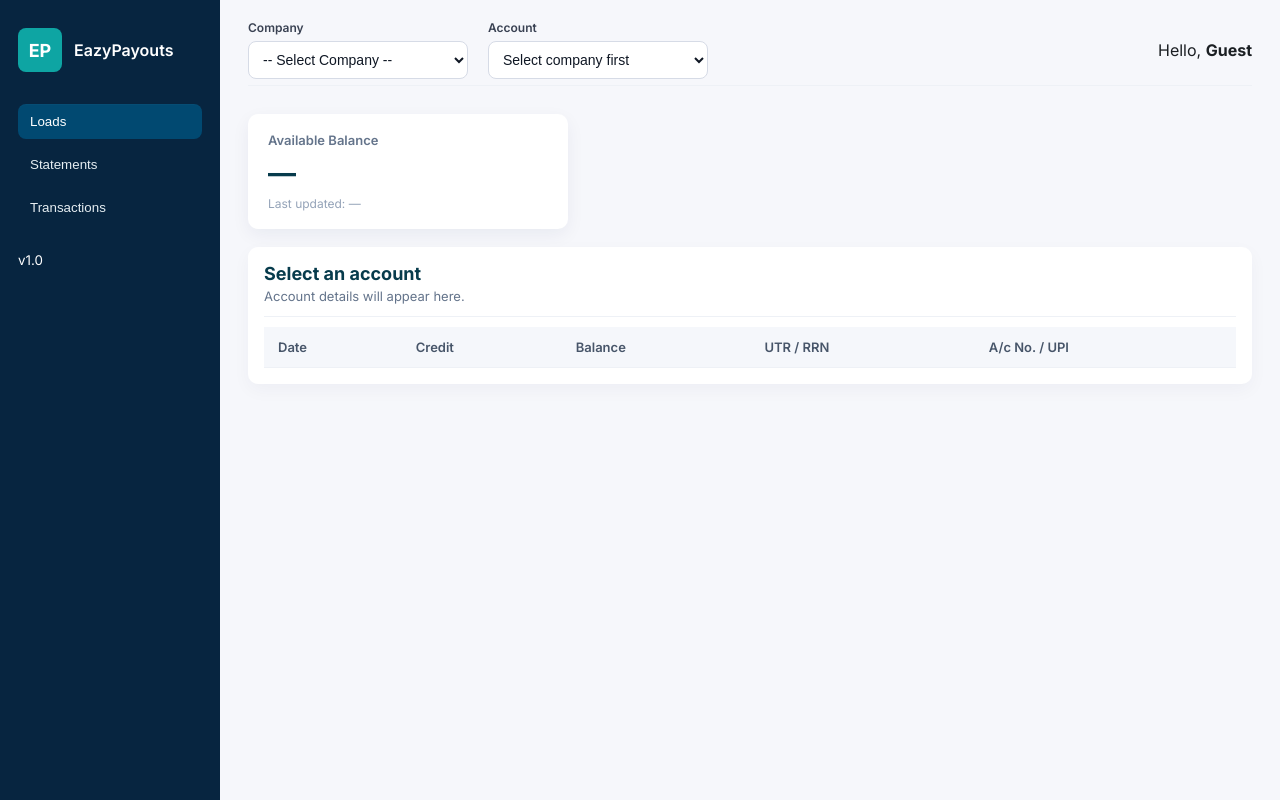
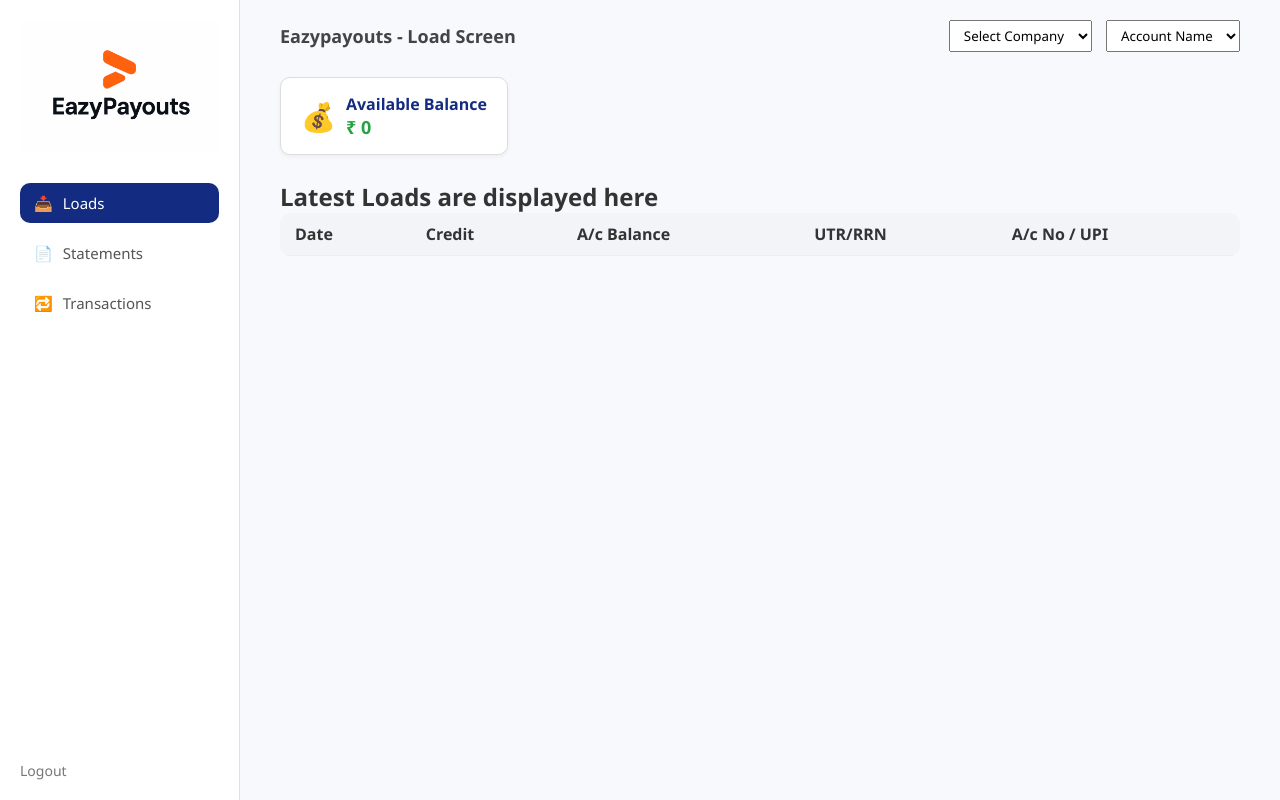
Before and after one commit to shradha11857/mockup-dashboard, a plain HTML site: page index.html in a window 1280 px wide. Drawn offline with Linux system fonts and the light colour scheme.

Commit message:
Updated project layout, styles and logo as per Figma feedback

```diff
--- a/data.json
+++ b/data.json
@@ -1,54 +1,92 @@
 {
   "companies": [
     {
-      "id": "C1",
-      "name": "EscrowStack Pvt Ltd",
+      "name": "EazyPayouts",
       "accounts": [
         {
-          "id": "C1-A1",
-          "name": "Escrow - Current A/c 1",
-          "details": "IFSC: ESC001 | Type: Current",
-          "balance": "₹88,888.00",
-          "lastUpdated": "2025-10-27 18:40",
-          "transactions": [
-            { "date": "2025-10-27", "credit": "₹20,000", "balance": "₹88,888.00", "utr": "UTR1001", "accountNo": "XXXX1234" },
-            { "date": "2025-10-26", "credit": "₹5,000", "balance": "₹68,888.00", "utr": "UTR1000", "accountNo": "XXXX1234" }
+          "name": "Account 1",
+          "balance": 8888888888,
+          "loads": [
+            {
+              "date": "07/05/2024 01:04 PM",
+              "credit": 21337,
+              "balance": 21337,
+              "utr": "1000000",
+              "account": "AC0CF7RRUY407QHU"
+            },
+            {
+              "date": "04/05/2024 12:38 PM",
+              "credit": 21337,
+              "balance": 21337,
+              "utr": "CMS4136431811",
+              "account": "0104SLNEFTPL"
+            }
           ]
         },
         {
-          "id": "C1-A2",
-          "name": "Escrow - Savings A/c 2",
-          "details": "IFSC: ESC002 | Type: Savings",
-          "balance": "₹12,345.00",
-          "lastUpdated": "2025-10-27 10:15",
-          "transactions": [
-            { "date": "2025-10-25", "credit": "₹3,000", "balance": "₹12,345.00", "utr": "UTR2001", "accountNo": "XXXX5678" }
+          "name": "Account 2",
+          "balance": 4444444444,
+          "loads": [
+            {
+              "date": "12/04/2024 10:11 AM",
+              "credit": 15000,
+              "balance": 15000,
+              "utr": "CMS4011111444",
+              "account": "ACTB61VM9RR6725C"
+            },
+            {
+              "date": "09/04/2024 03:14 PM",
+              "credit": 9000,
+              "balance": 9000,
+              "utr": "CMS4019655999",
+              "account": "AC0CF7RRUY407QHU"
+            }
           ]
         }
       ]
     },
     {
-      "id": "C2",
-      "name": "FinGrow Securities",
+      "name": "PaySwift",
       "accounts": [
         {
-          "id": "C2-A1",
-          "name": "FinGrow - Trade A/c 1",
-          "details": "IFSC: FIN001 | Type: Trading",
-          "balance": "₹200,000.00",
-          "lastUpdated": "2025-10-27 16:05",
-          "transactions": [
-            { "date": "2025-10-27", "credit": "₹50,000", "balance": "₹200,000.00", "utr": "UTR3001", "accountNo": "XXXX9999" },
-            { "date": "2025-10-26", "credit": "₹10,000", "balance": "₹150,000.00", "utr": "UTR3000", "accountNo": "XXXX9999" }
+          "name": "Account 1",
+          "balance": 2222222222,
+          "loads": [
+            {
+              "date": "01/03/2024 09:04 AM",
+              "credit": 13000,
+              "balance": 13000,
+              "utr": "CMS3008881211",
+              "account": "PSWFTACC001"
+            },
+            {
+              "date": "25/02/2024 02:00 PM",
+              "credit": 17000,
+              "balance": 17000,
+              "utr": "CMS3008884433",
+              "account": "PSWFTACC002"
+            }
           ]
         },
         {
-          "id": "C2-A2",
-          "name": "FinGrow - Savings A/c 2",
-          "details": "IFSC: FIN002 | Type: Savings",
-          "balance": "₹5,500.00",
-          "lastUpdated": "2025-10-26 09:00",
-          "transactions": []
+          "name": "Account 2",
+          "balance": 9999999999,
+          "loads": [
+            {
+              "date": "22/02/2024 10:00 AM",
+              "credit": 40000,
+              "balance": 40000,
+              "utr": "CMS3001112233",
+              "account": "PSWFTACC003"
+            },
+            {
+              "date": "15/02/2024 11:33 AM",
+              "credit": 35000,
+              "balance": 35000,
+              "utr": "CMS3001114455",
+              "account": "PSWFTACC004"
+            }
+          ]
         }
       ]
     }
--- a/index.html
+++ b/index.html
@@ -1,99 +1,81 @@
-<!DOCTYPE html>
+<!doctype html>
 <html lang="en">
 <head>
   <meta charset="utf-8" />
   <meta name="viewport" content="width=device-width,initial-scale=1" />
-  <title>EazyPayouts — Loads (Mockup)</title>
-
-  <!-- Google font used in Figma -->
-  <link href="https://fonts.googleapis.com/css2?family=Inter:wght@400;500;600;700&display=swap" rel="stylesheet">
-
+  <title>EazyPayouts - Mockup</title>
   <link rel="stylesheet" href="style.css" />
 </head>
 <body>
   <div class="app">
-    <!-- Sidebar -->
+
     <aside class="sidebar">
       <div class="brand">
-        <div class="brand-logo">EP</div>
-        <div class="brand-title">EazyPayouts</div>
+        <img src="logo.png" id="logo" alt="EazyPayouts logo" onerror="this.style.display='none'">
+
       </div>
 
-      <nav class="nav">
-        <button class="nav-item active">Loads</button>
-        <button class="nav-item">Statements</button>
-        <button class="nav-item">Transactions</button>
+      <nav class="side-nav">
+        <button class="nav-item active" data-tab="loads">
+          <span class="icon">📥</span>
+          <span>Loads</span>
+        </button>
+        <button class="nav-item" data-tab="statements">
+          <span class="icon">📄</span>
+          <span>Statements</span>
+        </button>
+        <button class="nav-item" data-tab="transactions">
+          <span class="icon">🔁</span>
+          <span>Transactions</span>
+        </button>
       </nav>
 
-      <div class="sidebar-footer">
-        <small>v1.0</small>
-      </div>
+      <div class="logout">Logout</div>
     </aside>
 
-    <!-- Main content -->
-    <section class="main">
-      <!-- Topbar: Company & Account dropdowns -->
-      <header class="topbar">
-        <div class="topbar-left">
-          <div class="field">
-            <label for="company">Company</label>
-            <select id="company" aria-label="Select company">
-              <option value="">Loading companies...</option>
+    <main class="main">
+      <header class="top-row">
+        <h1 class="page-title">Eazypayouts - Load Screen</h1>
+        <div class="controls">
+          <select id="companySelect">
+            <option>Select Company</option>
+            <option>Company Name</option>
           </select>
-          </div>
-
-          <div class="field">
-            <label for="account">Account</label>
-            <select id="account" aria-label="Select account">
-              <option value="">Select company first</option>
+          <select id="accountSelect">
+            <option>Account Name</option>
           </select>
-          </div>
-        </div>
-
-        <div class="topbar-right">
-          <div class="user">Hello, <strong>Guest</strong></div>
         </div>
       </header>
 
-      <!-- Content area -->
-      <div class="content">
-        <!-- Balance card -->
-        <div class="balance-and-actions">
+      <section class="balance-row">
         <div class="balance-card">
+          <div class="balance-icon">💰</div>
+          <div>
             <div class="balance-title">Available Balance</div>
-            <div id="balance" class="balance-amount">—</div>
-            <div id="balance-sub" class="balance-sub">Last updated: —</div>
+            <div id="balanceValue" class="balance-amount">₹ 0</div>
           </div>
         </div>
+      </section>
 
-        <!-- Table / account details -->
-        <div class="panel">
-          <div class="panel-header">
-            <h3 id="account-name">Select an account</h3>
-            <p id="account-info" class="muted">Account details will appear here.</p>
-          </div>
+      <section class="loads-section">
+        <h2 class="section-title">Latest Loads are displayed here</h2>
 
         <div class="table-wrap">
-            <table id="tx-table" class="tx-table" aria-describedby="account-info">
+          <table id="loadsTable" class="loads-table">
             <thead>
               <tr>
                 <th>Date</th>
                 <th>Credit</th>
-                  <th>Balance</th>
-                  <th>UTR / RRN</th>
-                  <th>A/c No. / UPI</th>
+                <th>A/c Balance</th>
+                <th>UTR/RRN</th>
+                <th>A/c No / UPI</th>
               </tr>
             </thead>
-              <tbody>
-                <!-- rows inserted by JS -->
-              </tbody>
+            <tbody></tbody>
           </table>
-
-            <div id="no-data" class="no-data" hidden>No transactions to show.</div>
-          </div>
-        </div>
         </div>
       </section>
+    </main>
   </div>
 
   <script src="script.js"></script>
--- a/script.js
+++ b/script.js
@@ -1,112 +1,104 @@
-/* script.js
-  - Loads data.json via fetch
-  - Populates Company select
-  - When company changes -> populate Account select
-  - When account changes -> update balance + transactions table
-  - All UI strings come from data.json (no hardcoding)
-*/
+document.addEventListener('DOMContentLoaded', () => {
+  const balanceEl = document.getElementById('balanceValue');
+  const tbody = document.querySelector('#loadsTable tbody');
+  const companySelect = document.getElementById('companySelect');
+  const accountSelect = document.getElementById('accountSelect');
 
-let appData = null;
+  let allData = {};
 
-async function loadData() {
-  try {
-    const res = await fetch('data.json');
-    appData = await res.json();
-    initUI(appData);
-  } catch (err) {
-    console.error('Failed to load data.json', err);
-    document.getElementById('company').innerHTML = '<option value="">Failed to load</option>';
+  function formatINR(value) {
+    if (typeof value === 'number') value = value.toFixed(2);
+    const parts = value.toString().split('.');
+    let int = parts[0];
+    const dec = parts[1] ? '.' + parts[1] : '';
+    let last3 = int.slice(-3);
+    let rest = int.slice(0, -3);
+    if (rest !== '') {
+      last3 = ',' + last3;
+      rest = rest.replace(/\B(?=(\d{2})+(?!\d))/g, ",");
+    }
+    return '₹ ' + (rest + last3 + dec);
   }
-}
 
-function initUI(data) {
-  const companySelect = document.getElementById('company');
-  const accountSelect = document.getElementById('account');
+  function populateTable(loads) {
+    tbody.innerHTML = '';
+    if (!loads || !loads.length) {
+      const tr = document.createElement('tr');
+      const td = document.createElement('td');
+      td.colSpan = 5;
+      td.textContent = 'No loads to display';
+      td.style.padding = '20px';
+      tr.appendChild(td);
+      tbody.appendChild(tr);
+      return;
+    }
+    loads.forEach(row => {
+      const tr = document.createElement('tr');
+      tr.innerHTML = `
+        <td>${row.date}</td>
+        <td style="color:#1a8a3f; font-weight:600;">${formatINR(row.credit)}</td>
+        <td>${formatINR(row.balance)}</td>
+        <td>${row.utr}</td>
+        <td>${row.account}</td>
+      `;
+      tbody.appendChild(tr);
+    });
+  }
 
-  companySelect.innerHTML = '<option value="">-- Select Company --</option>';
-  data.companies.forEach(comp => {
-    const o = document.createElement('option');
-    o.value = comp.id;
-    o.textContent = comp.name;
-    companySelect.appendChild(o);
+  function loadAccountData(companyName, accountName) {
+    const company = allData.companies.find(c => c.name === companyName);
+    if (!company) return;
+    const account = company.accounts.find(a => a.name === accountName);
+    if (!account) return;
+    balanceEl.textContent = formatINR(account.balance);
+    populateTable(account.loads);
+  }
+
+  fetch('data.json')
+    .then(r => r.json())
+    .then(data => {
+      allData = data;
+      companySelect.innerHTML = '<option>Select Company</option>';
+      data.companies.forEach(c => {
+        const opt = document.createElement('option');
+        opt.value = c.name;
+        opt.textContent = c.name;
+        companySelect.appendChild(opt);
+      });
+    })
+    .catch(err => {
+      console.error('Failed to load data.json', err);
+    });
+
+  companySelect.addEventListener('change', () => {
+    const companyName = companySelect.value;
+    const company = allData.companies.find(c => c.name === companyName);
+    accountSelect.innerHTML = '<option>Select Account</option>';
+    if (company) {
+      company.accounts.forEach(acc => {
+        const opt = document.createElement('option');
+        opt.value = acc.name;
+        opt.textContent = acc.name;
+        accountSelect.appendChild(opt);
+      });
+    }
+    balanceEl.textContent = '₹ 0';
+    tbody.innerHTML = '';
   });
 
-  // If you want the UI to preselect first company:
-  // companySelect.selectedIndex = 1;
-
-  companySelect.addEventListener('change', (e) => {
-    const compId = e.target.value;
-    populateAccounts(compId);
-    clearAccountDetails();
+  accountSelect.addEventListener('change', () => {
+    const companyName = companySelect.value;
+    const accountName = accountSelect.value;
+    if (companyName && accountName && companyName !== 'Select Company' && accountName !== 'Select Account') {
+      loadAccountData(companyName, accountName);
+    }
   });
 
-  accountSelect.addEventListener('change', (e) => {
-    const compId = companySelect.value;
-    const accId = e.target.value;
-    if (!compId || !accId) { clearAccountDetails(); return; }
-    showAccountDetails(compId, accId);
+  const navButtons = document.querySelectorAll('.nav-item');
+  navButtons.forEach(btn => {
+    btn.addEventListener('click', () => {
+      navButtons.forEach(b => b.classList.remove('active'));
+      btn.classList.add('active');
+    });
   });
-}
-
-function populateAccounts(companyId) {
-  const accountSelect = document.getElementById('account');
-  accountSelect.innerHTML = '<option value="">-- Select Account --</option>';
-  if (!companyId) return;
-  const company = appData.companies.find(c => String(c.id) === String(companyId));
-  if (!company) return;
-  company.accounts.forEach(acc => {
-    const o = document.createElement('option');
-    o.value = acc.id;
-    o.textContent = acc.name;
-    accountSelect.appendChild(o);
-  });
-}
-
-function clearAccountDetails() {
-  document.getElementById('account-name').textContent = 'Select an account';
-  document.getElementById('account-info').textContent = '';
-  document.getElementById('balance').textContent = '—';
-  document.getElementById('balance-sub').textContent = 'Last updated: —';
-  document.querySelector('#tx-table tbody').innerHTML = '';
-  document.getElementById('no-data').hidden = true;
-}
-
-function showAccountDetails(companyId, accountId) {
-  const company = appData.companies.find(c => String(c.id) === String(companyId));
-  if (!company) return;
-  const account = company.accounts.find(a => String(a.id) === String(accountId));
-  if (!account) return;
-
-  // Update headings
-  document.getElementById('account-name').textContent = account.name;
-  document.getElementById('account-info').textContent = account.details || '';
-
-  // Update balance
-  document.getElementById('balance').textContent = account.balance || '—';
-  document.getElementById('balance-sub').textContent = 'Last updated: ' + (account.lastUpdated || '—');
-
-  // Fill transactions table
-  const tbody = document.querySelector('#tx-table tbody');
-  tbody.innerHTML = '';
-
-  if (!Array.isArray(account.transactions) || account.transactions.length === 0) {
-    document.getElementById('no-data').hidden = false;
-    return;
-  }
-  document.getElementById('no-data').hidden = true;
-
-  account.transactions.forEach(tx => {
-    const tr = document.createElement('tr');
-
-    const tdDate = document.createElement('td'); tdDate.textContent = tx.date; tr.appendChild(tdDate);
-    const tdCredit = document.createElement('td'); tdCredit.textContent = tx.credit; tr.appendChild(tdCredit);
-    const tdBalance = document.createElement('td'); tdBalance.textContent = tx.balance; tr.appendChild(tdBalance);
-    const tdUtr = document.createElement('td'); tdUtr.textContent = tx.utr; tr.appendChild(tdUtr);
-    const tdAcc = document.createElement('td'); tdAcc.textContent = tx.accountNo; tr.appendChild(tdAcc);
-
-    tbody.appendChild(tr);
-  });
-}
-
-// Initialize
-loadData();
+});
--- a/style.css
+++ b/style.css
@@ -1,95 +1,170 @@
-/* Reset + base */
-* { box-sizing: border-box; }
-html,body { height: 100%; margin: 0; font-family: 'Inter', system-ui, -apple-system, 'Segoe UI', Roboto, 'Helvetica Neue', Arial; color: #1b1f23; background:#f6f7fb; }
-button { cursor: pointer; border: none; background: none; }
+* {
+  box-sizing: border-box;
+  margin: 0;
+  padding: 0;
+  font-family: 'Segoe UI', Tahoma, sans-serif;
+}
 
-/* Layout */
-.app { display: flex; min-height: 100vh; }
+body {
+  display: flex;
+  height: 100vh;
+  background-color: #f7f9fc;
+  color: #333;
+}
 
-/* Sidebar */
+
+.app {
+  display: flex;
+  width: 100%;
+}
+
+
 .sidebar {
-  width: 220px;
-  background: #072540; /* deep blue similar to figma */
-  color: #fff;
-  padding: 28px 18px;
+  width: 240px;
+  background-color: #ffffff;
+  padding: 20px;
   display: flex;
   flex-direction: column;
-  gap: 24px;
-}
-.brand { display:flex; align-items:center; gap:12px; }
-.brand-logo {
-  width:44px; height:44px; border-radius:8px; background:#0ea5a3; display:flex; align-items:center; justify-content:center; font-weight:700; color:#fff;
-  font-size:18px;
-}
-.brand-title { font-weight:600; font-size:16px; }
-.nav { display:flex; flex-direction:column; gap:8px; margin-top:8px; }
-.nav-item {
-  text-align:left; padding:10px 12px; border-radius:8px; color:#e6eef2; font-weight:500;
-}
-.nav-item:hover { background: rgba(255,255,255,0.06); }
-.nav-item.active { background:#014971; color:#fff; box-shadow: inset 0 1px rgba(255,255,255,0.02); }
-
-/* Main area */
-.main { flex:1; padding:20px 28px; display:flex; flex-direction:column; gap:18px; }
-
-/* Topbar */
-.topbar { display:flex; justify-content:space-between; align-items:center; gap:16px; padding-bottom:6px; border-bottom: 1px solid #eef1f6; }
-.topbar-left { display:flex; gap:20px; align-items:center; }
-.field { display:flex; flex-direction:column; gap:6px; }
-.field label { font-size:12px; color:#394152; font-weight:600; }
-select {
-  min-width:220px;
-  padding:9px 10px;
-  border-radius:8px;
-  border:1px solid #d6dbe6;
-  background:#fff;
-  font-size:14px;
-  color:#0f1724;
+  justify-content: space-between;
+  border-right: 1px solid #e0e0e0;
 }
 
-/* Content area */
-.content { display:flex; flex-direction:column; gap:18px; margin-top:10px; }
+.brand {
+  display: flex;
+  align-items: center;
+  gap: 12px;
+}
 
-/* Balance card + actions */
-.balance-and-actions { display:flex; gap:18px; align-items:flex-start; }
+#logo {
+  width: 200px;
+  height: auto;
+}
+
+.brand-text {
+  font-size: 20px;
+  font-weight: 600;
+  color: #333;
+}
+
+
+.side-nav {
+  display: flex;
+  flex-direction: column;
+  gap: 10px;
+  margin-top: 30px;
+}
+
+.nav-item {
+  display: flex;
+  align-items: center;
+  gap: 10px;
+  padding: 10px 14px;
+  border-radius: 10px;
+  font-size: 15px;
+  font-weight: 500;
+  color: #555;
+  background: none;
+  border: none;
+  cursor: pointer;
+  text-align: left;
+  transition: 0.3s;
+}
+
+.nav-item.active {
+  background-color: #132b80;
+  color: #fff;
+}
+
+.nav-item:not(.active):hover {
+  background-color: #f0f4ff;
+}
+
+.logout {
+  margin-top: auto;
+  color: #777;
+  font-size: 14px;
+  cursor: pointer;
+}
+
+
+.main {
+  flex: 1;
+  padding: 20px 40px;
+}
+
+.top-row {
+  display: flex;
+  justify-content: space-between;
+  align-items: center;
+}
+
+.page-title {
+  font-size: 18px;
+  color: #444;
+}
+
+.controls select {
+  margin-left: 10px;
+  padding: 5px 10px;
+}
+
+
 .balance-card {
-  background:#fff; padding:18px 20px; border-radius:10px; width:320px; box-shadow:0 6px 18px rgba(22,37,77,0.06);
+  display: flex;
+  align-items: center;
+  background-color: #fff;
+  border: 1px solid #ddd;
+  border-radius: 10px;
+  padding: 15px 20px;
+  box-shadow: 0 2px 4px rgba(0,0,0,0.05);
+  width: fit-content;
+  margin: 25px 0;
 }
-.balance-title { font-size:13px; color:#64748b; margin-bottom:8px; font-weight:600; }
-.balance-amount { font-size:28px; font-weight:700; color:#073b4c; margin-bottom:6px; }
-.balance-sub { font-size:12px; color:#94a3b8; }
 
-/* Panel: account details + table */
-.panel { background:#fff; padding:16px; border-radius:10px; box-shadow:0 6px 18px rgba(22,37,77,0.04); }
-.panel-header { border-bottom:1px solid #eef1f6; padding-bottom:12px; margin-bottom:10px; }
-.panel-header h3 { margin:0; color:#073b4c; font-size:18px; }
-.panel-header .muted { margin:4px 0 0 0; color:#64748b; font-size:13px; }
+.balance-icon {
+  font-size: 28px;
+  margin-right: 10px;
+}
 
-/* Table styles */
-.table-wrap { overflow:auto; }
-.tx-table { width:100%; border-collapse:collapse; min-width:720px; }
-.tx-table thead { background:#f5f7fb; }
-.tx-table th, .tx-table td {
-  text-align:left; padding:12px 14px; font-size:14px; border-bottom:1px solid #eef1f6;
+.balance-title {
+  font-size: 16px;
+  color: #132b80;
+  font-weight: 600;
 }
-.tx-table th { color:#475569; font-weight:600; font-size:13px; }
-.tx-table tbody tr:hover td { background: #fbfdff; }
 
-/* No data */
-.no-data { padding:22px; text-align:center; color:#94a3b8; }
+.balance-amount {
+  font-size: 18px;
+  color: #25a244;
+  font-weight: 600;
+}
 
-/* Responsive */
-@media (max-width: 900px) {
-  .sidebar { display:flex; flex-direction:row; width:100%; padding:12px; justify-content:space-between; align-items:center; }
-  .brand-title { display:none; }
-  .app { flex-direction:column; }
-  .main { padding:16px; }
-  .field select { min-width:150px; }
-  .balance-card { width:100%; }
-  .tx-table { min-width:600px; }
+
+.loads-table {
+  width: 100%;
+  border-collapse: collapse;
+  background: #fff;
+  border-radius: 10px;
+  overflow: hidden;
 }
-@media (max-width: 520px) {
-  .topbar-left { flex-direction:column; align-items:flex-start; gap:10px; }
-  select { min-width:100%; }
-  .tx-table { min-width:480px; }
+
+.loads-table th,
+.loads-table td {
+  padding: 10px 15px;
+  border-bottom: 1px solid #eee;
+  text-align: left;
 }
+
+.loads-table th {
+  background-color: #f2f4f8;
+  color: #333;
+}
+
+.loads-table tr:last-child td {
+  border-bottom: none;
+}
+
+
+.loads-table td:nth-child(2) {
+  color: #1e9c56;
+  font-weight: 500;
+}
```
Also changed, not shown: logo.png (added), 1 other file. Lines whose indentation alone changed are shown as unchanged.
